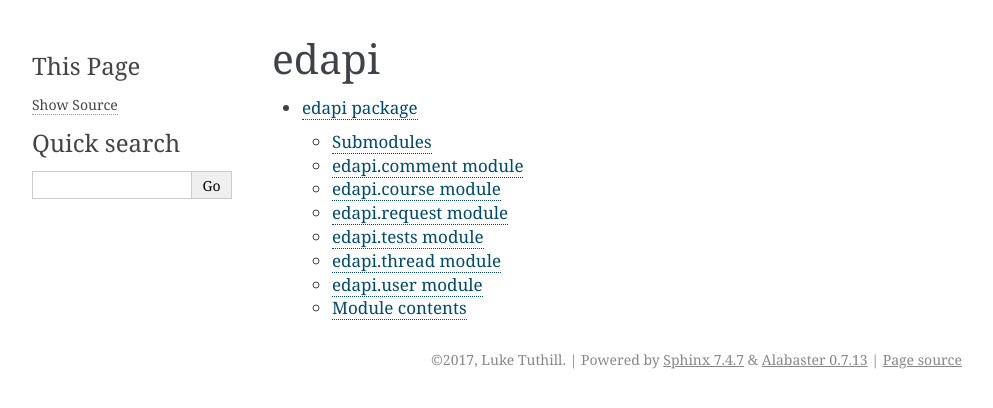
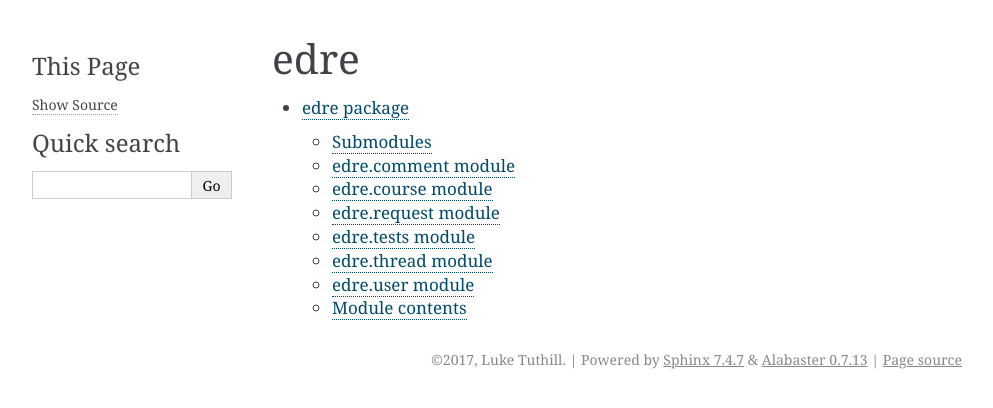
Before and after one commit to lyneca/edre, a Sphinx documentation site: the page built from docs/source/modules.rst, in a window 1280 px wide. Shown: the top 408 px of the page, without its empty margins (148-1141 px from the left). Built offline with Sphinx 7.4.7, drawn with Linux system fonts in a browser that asks for light colours.

```diff
--- a/docs/source/conf.py
+++ b/docs/source/conf.py
@@ -19,7 +19,7 @@
 #
 import os
 import sys
-sys.path.insert(0, os.path.abspath('..'))
+sys.path.insert(0, os.path.abspath('../../..'))
 
 
 # -- General configuration ------------------------------------------------
--- a/docs/source/modules.rst
+++ b/docs/source/modules.rst
@@ -1,7 +1,7 @@
-edapi
-=====
+edre
+====
 
 .. toctree::
    :maxdepth: 4
 
-   edapi
+   edre
```
Also changed, not shown: docs/source/edapi.rst (deleted, +0 -55 lines), docs/source/edre.rst (added, +62 -0 lines), 13 other files.
